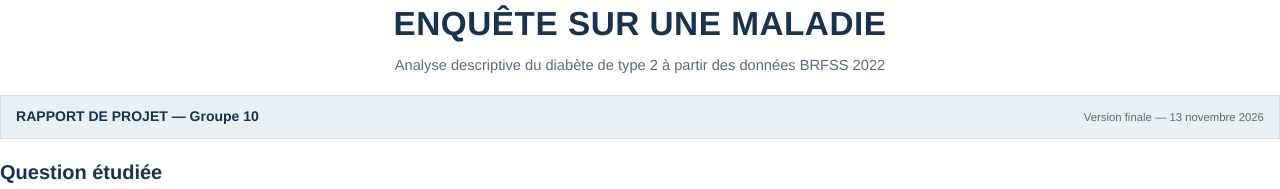
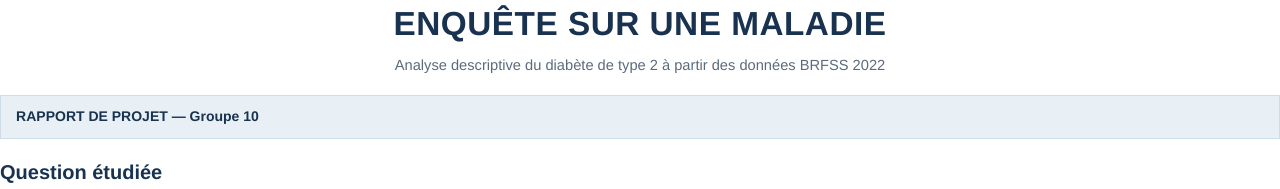
Before and after one commit to oussamapop/enquete-maladie, a plain HTML site: page docs/rapport.html in a window 1280 px wide. Shown: the top 189 px of the page. Drawn offline with Linux system fonts and the light colour scheme.

Commit message:
Report: remove version and date line
Co-Authored-By: Claude Opus 5.5 <noreply@anthropic.com>

```diff
--- a/docs/rapport.html
+++ b/docs/rapport.html
@@ -56,7 +56,7 @@
 <section class="page">
   <h1>ENQUÊTE SUR UNE MALADIE</h1>
   <div class="subtitle">Analyse descriptive du diabète de type 2 à partir des données BRFSS 2022</div>
-  <div class="band"><b>RAPPORT DE PROJET — Groupe 10</b><span>Version finale — 13 novembre 2026</span></div>
+  <div class="band"><b>RAPPORT DE PROJET — Groupe 10</b></div>
 
   <h2>Question étudiée</h2>
   <div class="question">
```
Also changed, not shown: 1 other file.
